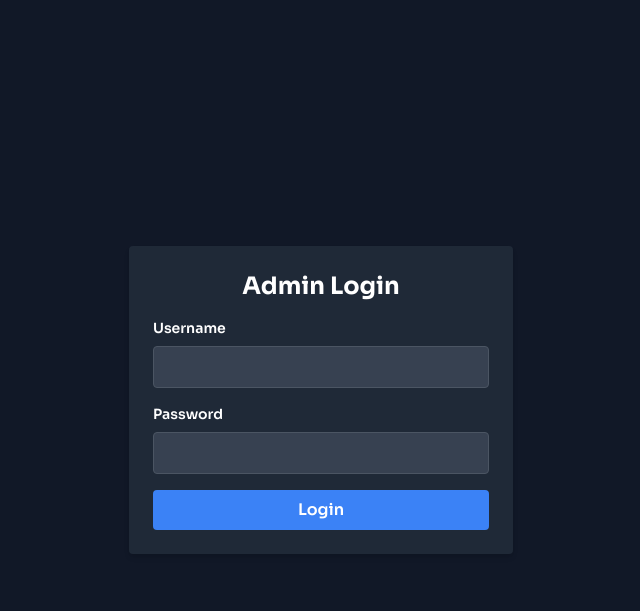
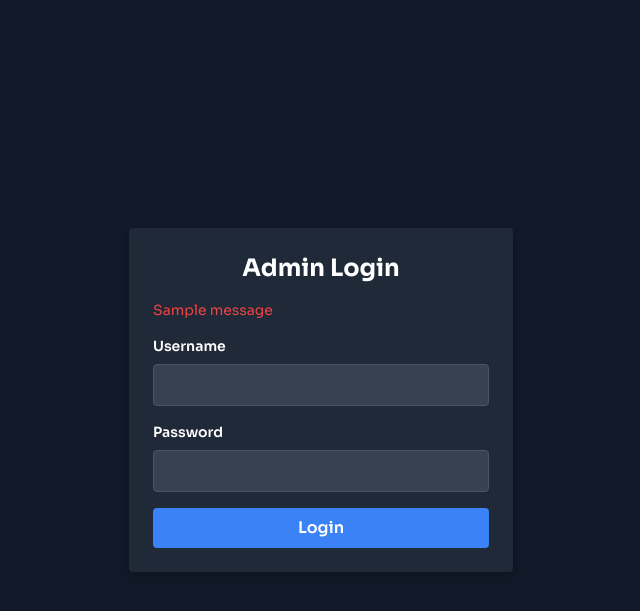
Before and after one commit to zwehtet-dev/inifinity-tg-bot-backend, a Flask app: page /login in a window 1280 px wide. Shown: the top 611 px of the page, without its empty margins (319-959 px from the left). Run offline with Flask 2, Linux system fonts and the light colour scheme; tables that the repository leaves empty hold one stand-in row (values such as "Sample post"); one stand-in notice (Sample message) is shown; some libraries are stand-ins or nearby versions.

Commit message:
Patch: 25 July 2025

```diff
--- a/templates/admin_login.html
+++ b/templates/admin_login.html
@@ -14,6 +14,13 @@
     <div class="flex justify-center items-center h-screen">
         <form method="POST" class="bg-gray-800 p-6 rounded shadow-md w-96">
             <h2 class="text-2xl font-bold mb-4 text-center">Admin Login</h2>
+            {% with messages = get_flashed_messages(with_categories=true) %}
+            {% if messages %}
+                {% for category, message in messages %}
+                    <div class="text-sm text-red-500 mb-4">{{ message }}</div>
+                {% endfor %}
+            {% endif %}
+            {% endwith %}
             <div class="mb-4">
                 <label class="block text-sm font-semibold mb-2">Username</label>
                 <input type="text" name="username" class="w-full p-2 rounded bg-gray-700 border border-gray-600 focus:outline-none focus:ring-2 focus:ring-blue-500" required>
```
